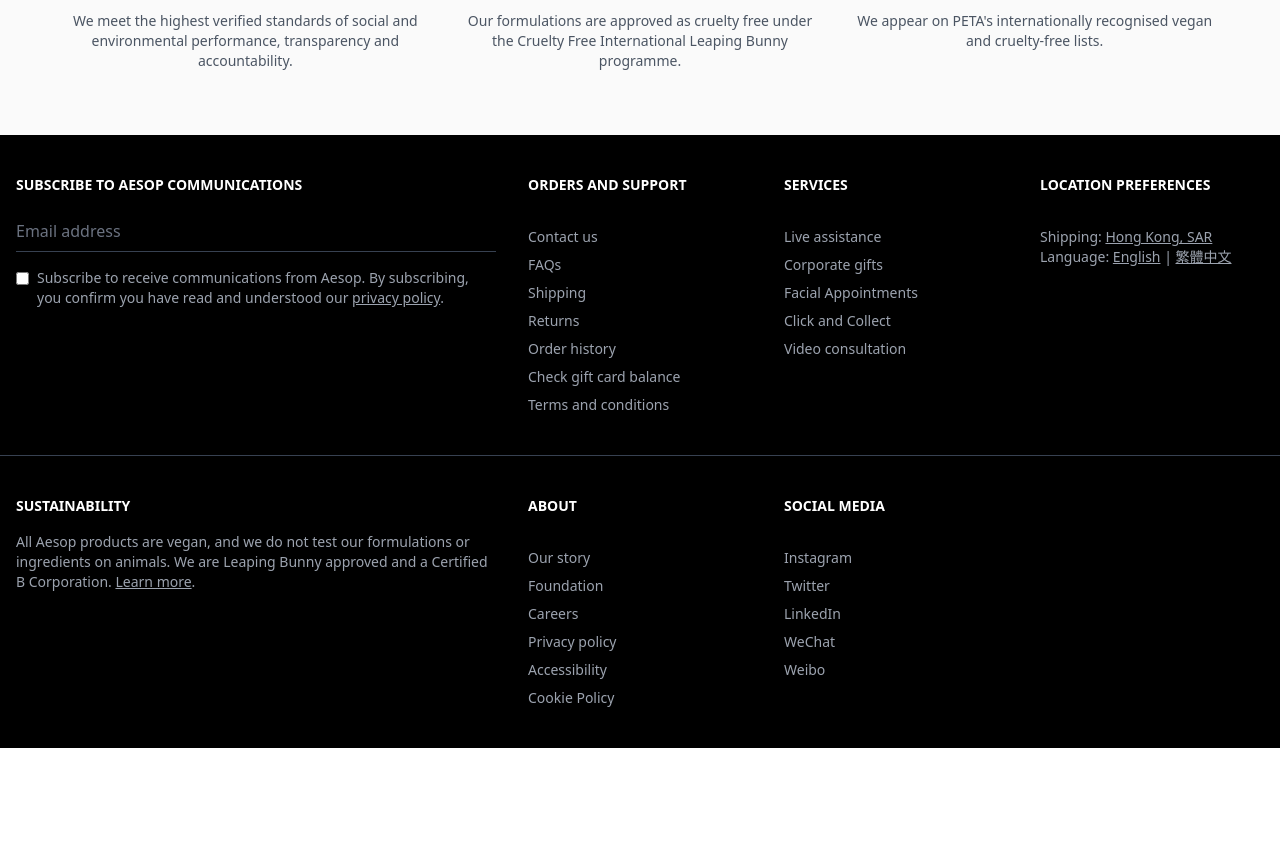
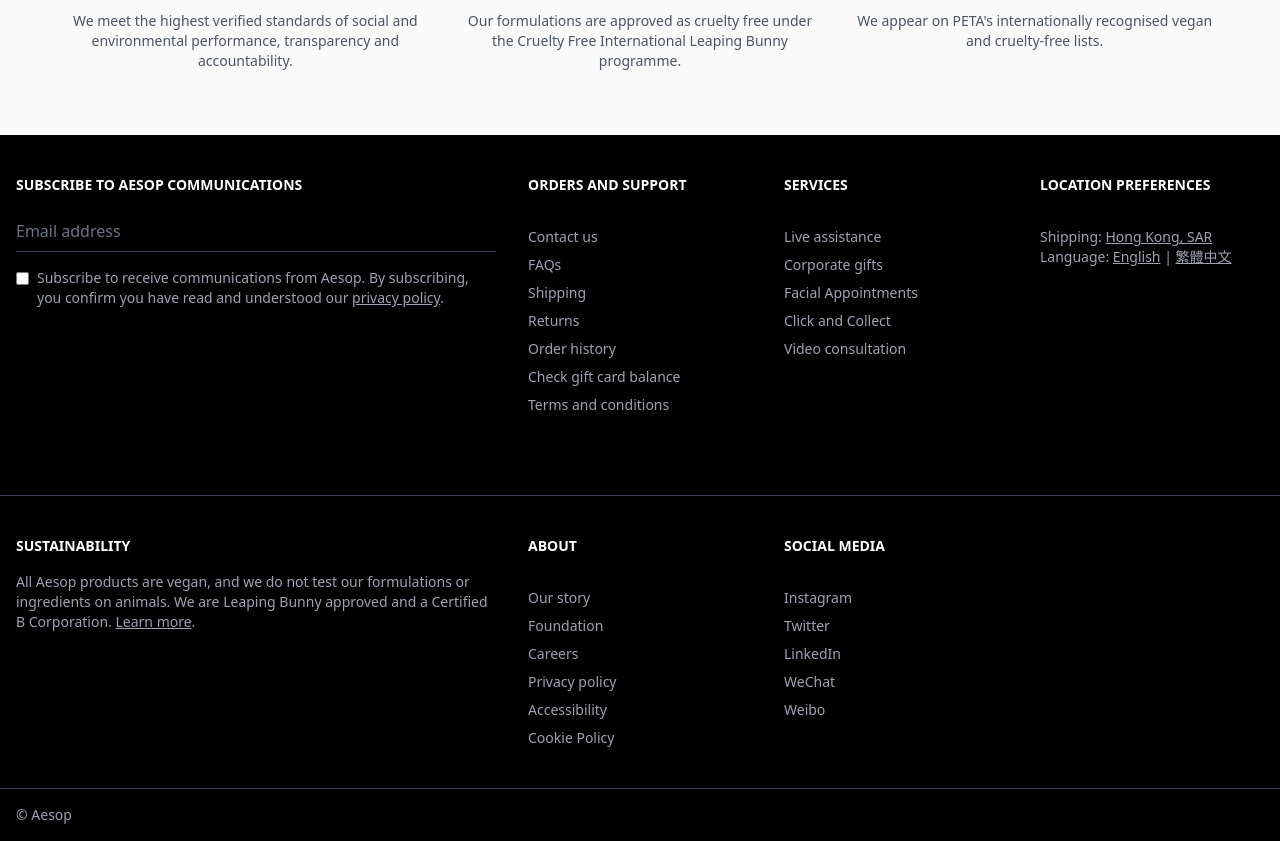
Before and after one commit to rakesh-kumar-18/fusioncode-aesop, a React (Vite) app: page / in a window 1280 px wide. Shown: the part 4800-5641 px from the top of the page. Before the commit the page ends 5548 px from the top, so only its background shows below. Built offline with nearby package versions, Linux system fonts and the light colour scheme.

Commit message:
add copyright section to footer

```diff
--- a/src/components/Footer.jsx
+++ b/src/components/Footer.jsx
@@ -1,6 +1,8 @@
 const Footer = () => {
     return (
-        <footer className="bg-black text-white py-10">
+        <footer className="bg-black text-white">
+            {/* Main Footer Content */}
+            <div className="py-10">
                 <div className="max-w-7xl mx-auto px-4 grid grid-cols-1 md:grid-cols-5 gap-8">
                     {/* Subscribe Section */}
                     <div className="col-span-1 md:col-span-2">
@@ -87,7 +89,9 @@
                         </div>
                     </div>
                 </div>
+            </div>
 
+            {/* Sustainability Section */}
             <div className="border-t border-gray-700 mt-10 pt-10">
                 <div className="max-w-7xl mx-auto px-4 grid grid-cols-1 md:grid-cols-5 gap-8">
                     <div className="col-span-1 md:col-span-2">
@@ -133,6 +137,13 @@
                     </div>
                 </div>
             </div>
+
+            {/* Copyright Section */}
+            <div className="border-t border-gray-700 mt-10 py-4">
+                <div className="max-w-7xl mx-auto px-4 flex items-center justify-between text-sm text-gray-400">
+                    <span>© Aesop</span>
+                </div>
+            </div>
         </footer>
     );
 };
```
Lines whose indentation alone changed are shown as unchanged.
